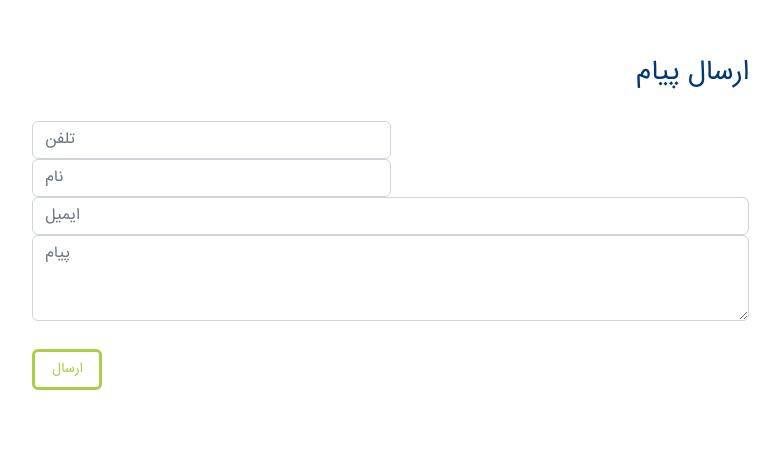
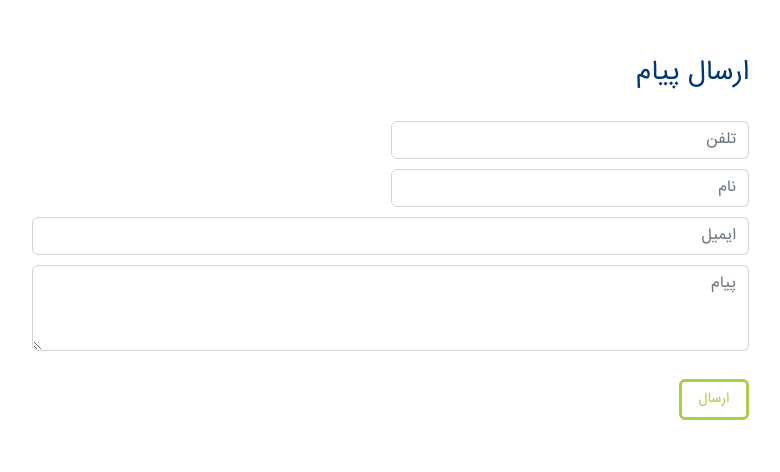
Before and after one commit to ladanTaheri/next, a Next.js app: page /contact in a window 1280 px wide. Shown: the part 625-1097 px from the top of the page, without its empty margins (339-1119 px from the left). Built offline with nearby package versions, Linux system fonts and the light colour scheme.

Commit message:
change contact styles

```diff
--- a/components/contact/Contact.module.css
+++ b/components/contact/Contact.module.css
@@ -71,6 +71,7 @@
 .messageBox{
   padding-left: 30%;
   display: block;
+  direction: rtl;
 }
 .contact_page_map {
   height: 340px !important;
--- a/public/css/global.css
+++ b/public/css/global.css
@@ -8,7 +8,9 @@ a {
   text-decoration: none !important;
 }
 
-
+input{
+    margin-bottom:10px;
+}
 
 body {
     font-family: IRANSans;
```
